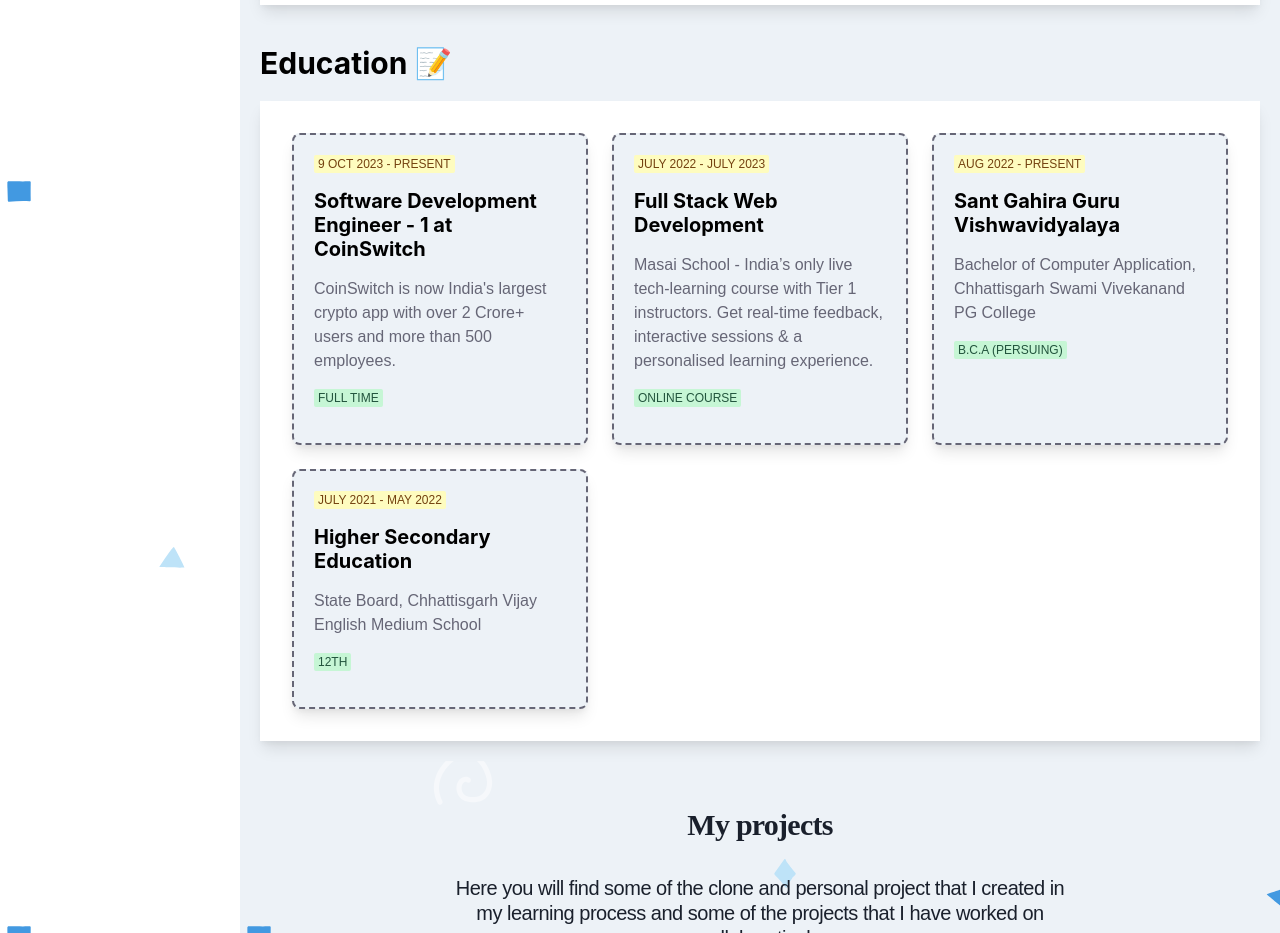
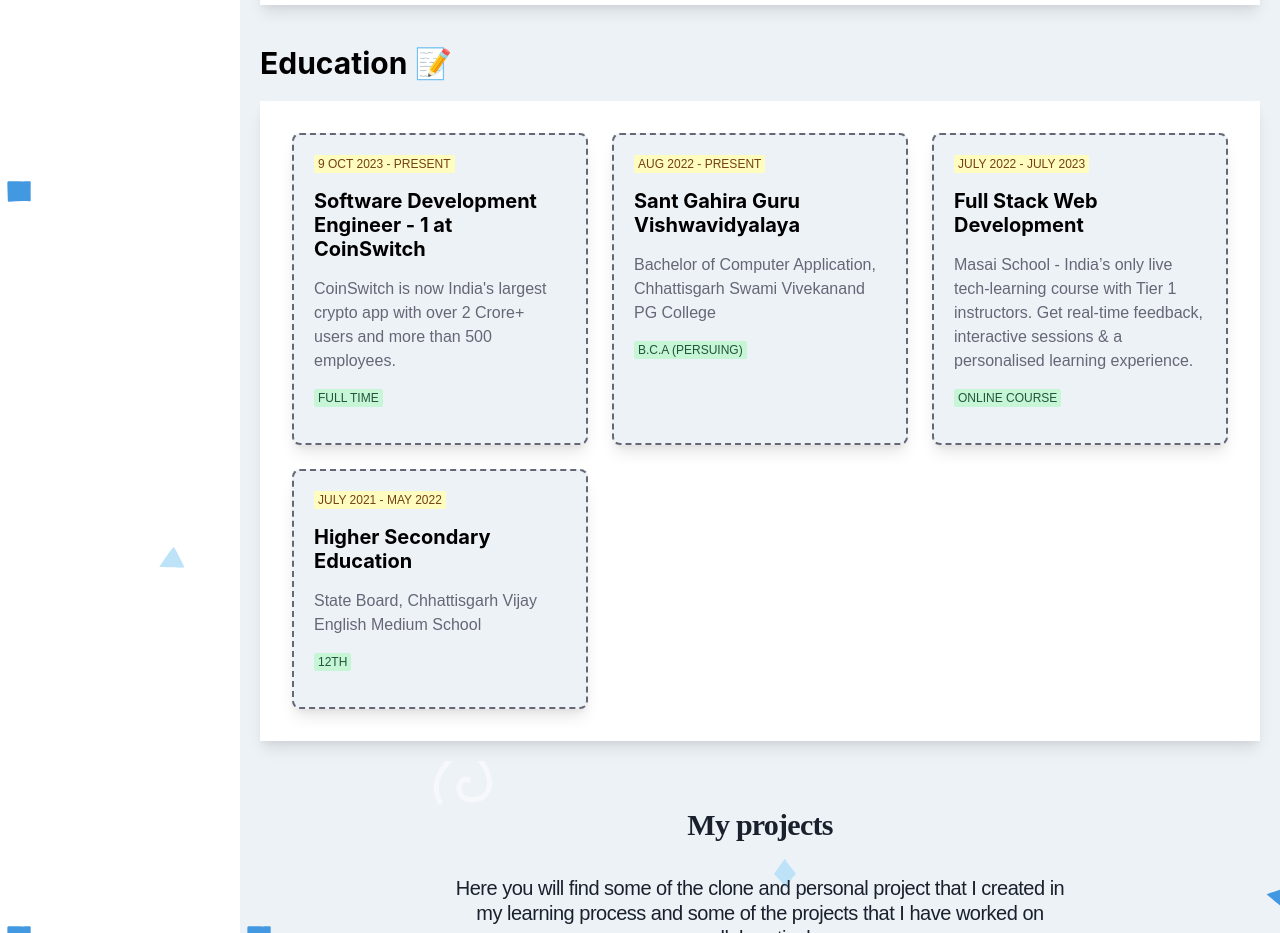
Before and after one commit to hrithikvishwakarma001/hrithikvishwakarma001.github.io, a React (Create React App) app: page / in a window 1280 px wide. Shown: the part 1280-2213 px from the top of the page. Built offline with nearby package versions, Linux system fonts and the light colour scheme; a web font is replaced by a local one.

Commit message:
[feat/UI-changes] : changed the position of education

```diff
--- a/src/components/Education.jsx
+++ b/src/components/Education.jsx
@@ -18,18 +18,18 @@ const educationItem = [
     type: "12th",
   },
   {
-    date: "Aug 2022 - present",
-    title: "Sant Gahira Guru Vishwavidyalaya",
-    description:
-      "Bachelor of Computer Application, Chhattisgarh Swami Vivekanand PG College",
-    type: "B.C.A (persuing)",
-  },
-  {
     date: "July 2022 - July 2023",
     title: "Full Stack Web Development",
     description:
       "Masai School - India’s only live tech-learning course with Tier 1 instructors. Get real-time feedback, interactive sessions & a personalised learning experience.",
     type: "Online Course",
+  },
+  {
+    date: "Aug 2022 - Present",
+    title: "Sant Gahira Guru Vishwavidyalaya",
+    description:
+      "Bachelor of Computer Application, Chhattisgarh Swami Vivekanand PG College",
+    type: "B.C.A (persuing)",
   },
   {
     date: "9 oct 2023 - Present",
```
